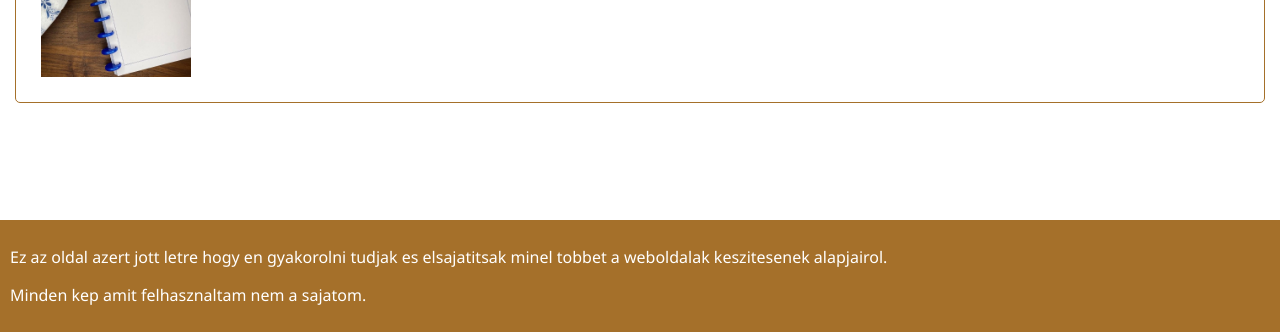
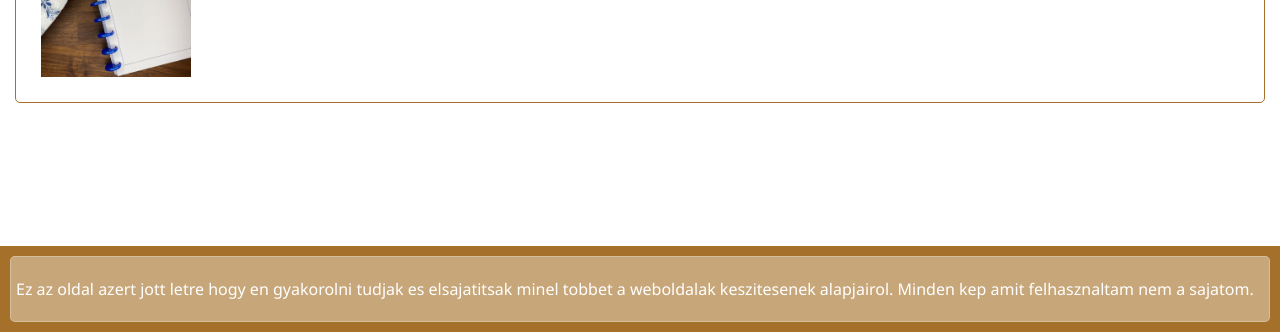
Before and after one commit to szblkrisztian/recept, a plain HTML site: page about.html in a window 1280 px wide. Shown: the part 468-800 px from the top of the page. Drawn offline with Linux system fonts and the light colour scheme.

Commit message:
forget to make the chenges in all .html pages

```diff
--- a/about.html
+++ b/about.html
@@ -40,8 +40,11 @@
     </main>
     <footer>
         <div id="footer-box">
-            <p>Ez az oldal azert jott letre hogy en gyakorolni tudjak es elsajatitsak minel tobbet a weboldalak keszitesenek alapjairol.</p>
-            <p>Minden kep amit felhasznaltam nem a sajatom.</p>
+            <div class="footer-textbox">
+                <p >Ez az oldal azert jott letre hogy en gyakorolni tudjak es elsajatitsak minel tobbet a weboldalak keszitesenek alapjairol.
+                    Minden kep amit felhasznaltam nem a sajatom.
+                </p>
+            </div >
         </div>
     </footer>
 </body>
```
Also changed, not shown: contact.html (+5 -2 lines), ingredients.html (+5 -2 lines), recipes.html (+5 -2 lines).
